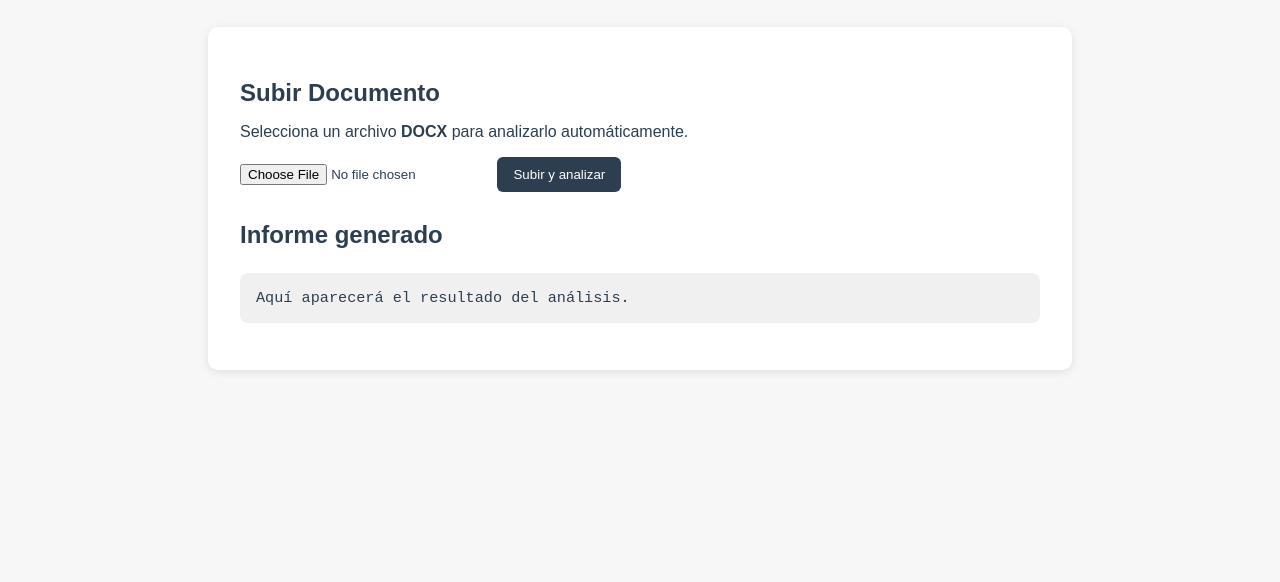
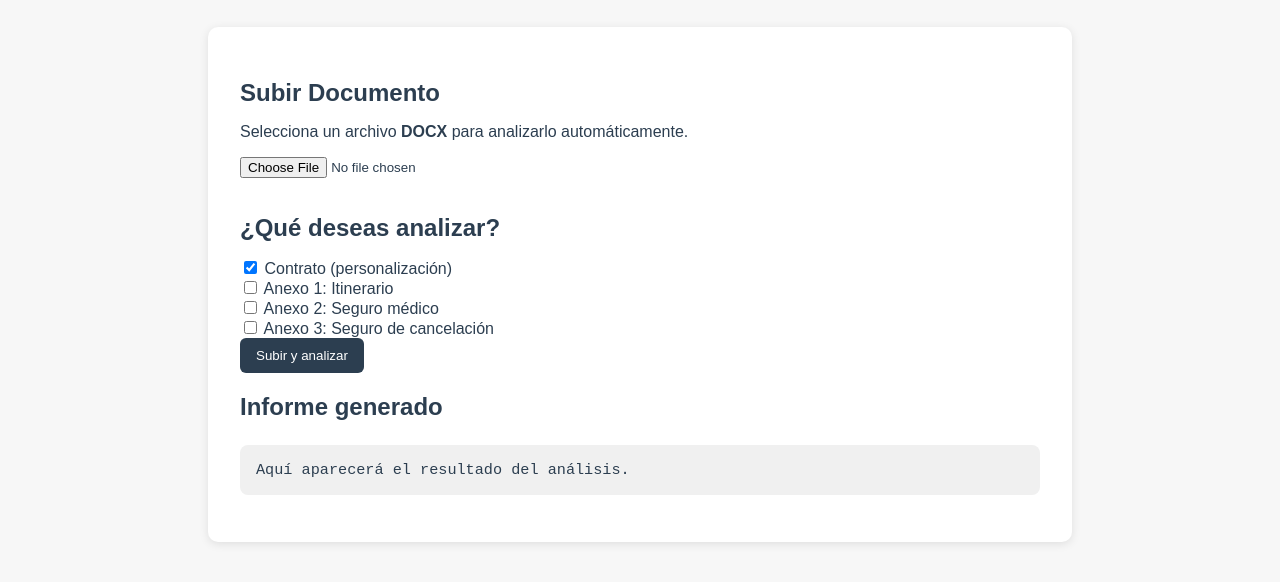
Before and after one commit to sistemas-raitrai/pdf-analisis, a website: page index.html in a window 1280 px wide. Shown: the part 98-680 px from the top of the page. Drawn offline with Linux system fonts and the light colour scheme.

Commit message:
Update index.html

```diff
--- a/index.html
+++ b/index.html
@@ -24,7 +24,17 @@
     <h2>Subir Documento</h2>
     <p>Selecciona un archivo <strong>DOCX</strong> para analizarlo automáticamente.</p>
 
-    <input type="file" id="pdfInput" accept=".pdf,.docx" />
+    <input type="file" id="pdfInput" accept=".docx" />
+
+    <!-- ✅ Opciones de análisis -->
+    <h2>¿Qué deseas analizar?</h2>
+    <form id="opcionesForm">
+      <label><input type="checkbox" name="opcion" value="contrato" checked /> Contrato (personalización)</label><br/>
+      <label><input type="checkbox" name="opcion" value="anexo1" /> Anexo 1: Itinerario</label><br/>
+      <label><input type="checkbox" name="opcion" value="anexo2" /> Anexo 2: Seguro médico</label><br/>
+      <label><input type="checkbox" name="opcion" value="anexo3" /> Anexo 3: Seguro de cancelación</label><br/>
+    </form>
+
     <button onclick="subirPDF()">Subir y analizar</button>
 
     <h2>Informe generado</h2>
@@ -38,22 +48,23 @@
       const file = input.files[0];
 
       if (!file) {
-        alert("Selecciona un archivo PDF o DOCX");
+        alert("Selecciona un archivo DOCX");
         return;
       }
 
-      console.log("📂 Archivo seleccionado:", file);
-
       const formData = new FormData();
       formData.append("file", file);
+
+      // ✅ Obtener opciones seleccionadas
+      const checkboxes = document.querySelectorAll('input[name="opcion"]:checked');
+      const opciones = Array.from(checkboxes).map(cb => cb.value);
+      formData.append("opciones", JSON.stringify(opciones));
 
       try {
         const res = await fetch("/api/analizar", {
           method: "POST",
           body: formData
         });
-
-        console.log("📤 Solicitud enviada. Estado:", res.status);
 
         const text = await res.text();
         document.getElementById("resultado").textContent = text;
```
